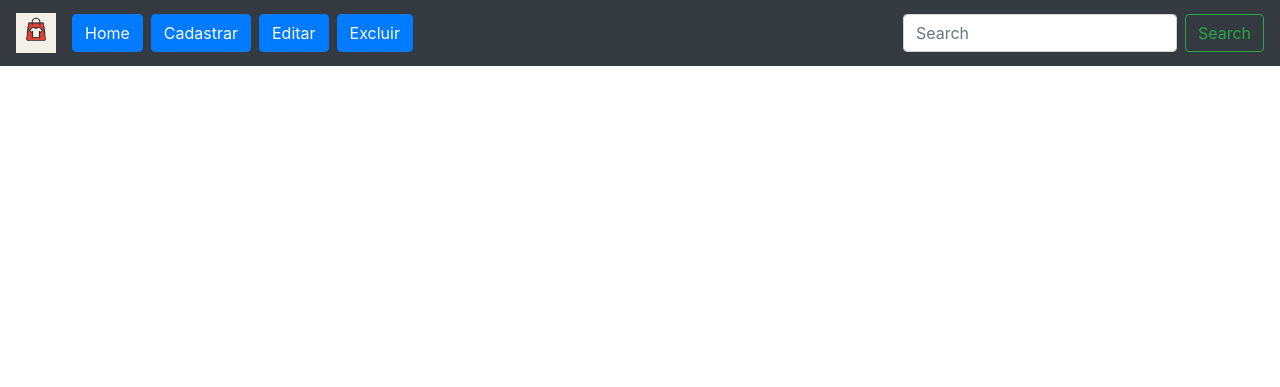
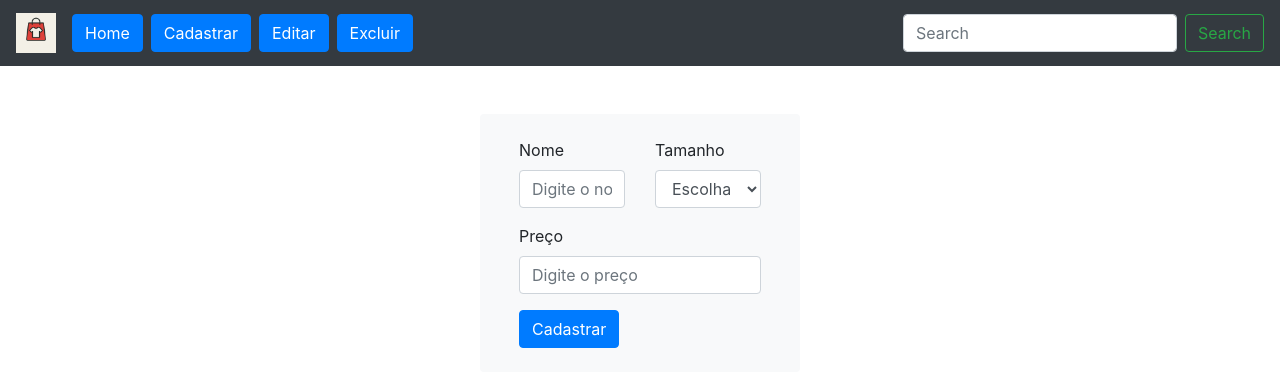
Before and after one commit to Augustocct/PhytonFlaskRoupas, a Flask app: page /cadastro in a window 1280 px wide. Shown: the top 387 px of the page. Run offline with Flask 3, Linux system fonts and the light colour scheme; some libraries are stand-ins or nearby versions.

Commit message:
Cadastro pronto, colocando paginação na tabela do index, botão de excluir item da tabela do index funcionando

```diff
--- a/app.py
+++ b/app.py
@@ -1,4 +1,4 @@
-from flask import Flask, render_template, request, jsonify
+from flask import Flask, render_template, request, jsonify, redirect, url_for
 from flask_sqlalchemy import SQLAlchemy
 
 app = Flask(__name__)
@@ -13,11 +13,16 @@ class Roupa(db.Model):
     nome = db.Column(db.String(100), nullable=False)
     tamanho = db.Column(db.String(10))
     preco = db.Column(db.Float)
+    criado_em = db.Column(db.DateTime, default=db.func.current_timestamp())
+    editado_em = db.Column(db.DateTime, default=db.func.current_timestamp(), onupdate=db.func.current_timestamp())
 
 @app.route('/')
 def main():
-    roupas = Roupa.query.all()
-    return render_template('index.html', roupas=roupas)
+    page = request.args.get('page', 1, type=int)
+    per_page = 5  # quantidade de itens por página
+    pagination = Roupa.query.paginate(page=page, per_page=per_page, error_out=False)
+    roupas = pagination.items
+    return render_template('index.html', roupas=roupas, pagination=pagination)
 
 @app.route('/cadastro')
 def cadastro():
@@ -25,17 +30,29 @@ def cadastro():
 
 @app.route('/add', methods=['POST'])
 def add_roupa():
-    data = request.get_json()
+    nome = request.form.get('nome')
+    tamanho = request.form.get('tamanho')
+    preco = request.form.get('preco')
+    preco_limpo = preco.replace('R$', '').replace('.', '').replace(',', '.').strip()
+    preco_float = float(preco_limpo)
 
     nova_roupa = Roupa(
-        nome=data['nome'],
-        tamanho=data['tamanho'],
-        preco=data['preco']
+        nome=nome,
+        tamanho=tamanho,
+        preco=preco_float,
+        criado_em=db.func.current_timestamp(),
+        editado_em=db.func.current_timestamp()
     )
     db.session.add(nova_roupa)
     db.session.commit()
+    return redirect(url_for('cadastro', sucesso=True))
 
-    return jsonify({'message': 'Roupa adicionada com sucesso!'})
+@app.route('/delete/<int:id>', methods=['POST', 'GET'])
+def delete_roupa(id):
+    roupa = Roupa.query.get_or_404(id)
+    db.session.delete(roupa)
+    db.session.commit()
+    return redirect(url_for('main'))
 
 if __name__ == '__main__':
     with app.app_context():
--- a/templates/cadastrar.html
+++ b/templates/cadastrar.html
@@ -12,7 +12,43 @@
 
 <body>
     {% include 'navbar.html' %}
-
+    {% if sucesso %}
+    <div class="alert alert-success">Cadastro realizado com sucesso!</div>
+    {% endif %}
+    <div class="d-flex justify-content-center align-items-center vh-100">
+        <form action="{{ url_for('add_roupa')}}" method="POST" class="p-4 mt-5 row g-2 rounded bg-light w-25 shadow">
+            <div class="form-group col-md-6 w-50">
+                <label for="nome">Nome</label>
+                <input type="text" required class="form-control" id="nome" name="nome" placeholder="Digite o nome">
+            </div>
+            <div class="form-group col-md-6 w-50">
+                <label for="tamanho">Tamanho</label>
+                <select class="form-control" id="tamanho" name="tamanho" required>
+                    <option selected disabled value="">Escolha o tamanho</option>
+                    <option value="P">P</option>
+                    <option value="M">M</option>
+                    <option value="G">G</option>
+                </select>
+            </div>
+            <div class="form-group col-12 w-50">
+                <label for="preco">Preço</label>
+                <input type="number" step="0.01" required class="form-control" id="preco" name="preco"
+                    placeholder="Digite o preço">
+            </div>
+            <div class="col-12">
+                <button type="submit" class="btn btn-primary">Cadastrar</button>
+            </div>
+        </form>
+    </div>
+    <script src="https://code.jquery.com/jquery-3.2.1.slim.min.js"
+        integrity="sha384-KJ3o2DKtIkvYIK3UENzmM7KCkRr/rE9/Qpg6aAZGJwFDMVNA/GpGFF93hXpG5KkN"
+        crossorigin="anonymous"></script>
+    <script src="https://cdn.jsdelivr.net/npm/popper.js@1.12.9/dist/umd/popper.min.js"
+        integrity="sha384-ApNbgh9B+Y1QKtv3Rn7W3mgPxhU9ScQZ6pG9mZQZ6Y5Rr1YlF6r9K8QbR9T8eJg"
+        crossorigin="anonymous"></script>
+    <script src="https://cdn.jsdelivr.net/npm/bootstrap@4.0.0/dist/js/bootstrap.min.js"
+        integrity="sha384-JZR6Spejh4U02d8jOt6vLEHfe/JQGiRRSQQxSfFWpi1MquVdAyjUar5+76PVCmYl"
+        crossorigin="anonymous"></script>
 </body>
 
 </html>
--- a/templates/navbar.html
+++ b/templates/navbar.html
@@ -23,7 +23,7 @@
             <div class="collapse navbar-collapse" id="navbarSupportedContent">
                 <ul class="navbar-nav mr-auto">
                     <li class="nav-item active">
-                        <a class="btn btn-primary" href="#">Home</a>
+                        <a class="btn btn-primary" href="{{ url_for('main') }}">Home</a>
                     </li>
                     <li class="nav-item">
                         <a class="btn btn-primary ml-2" href="{{ url_for('cadastro') }}">Cadastrar</a>
```
Also changed, not shown: templates/index.html (+31 -2 lines), instance/roupas.db.
